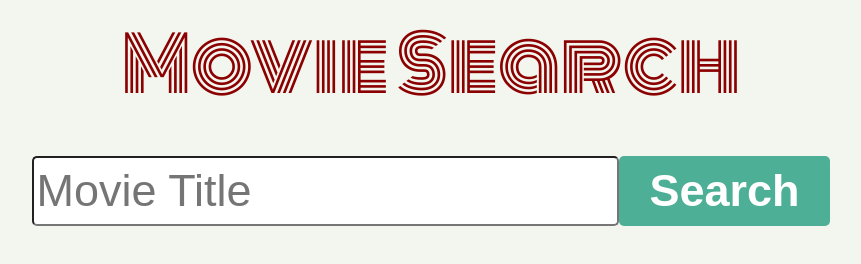
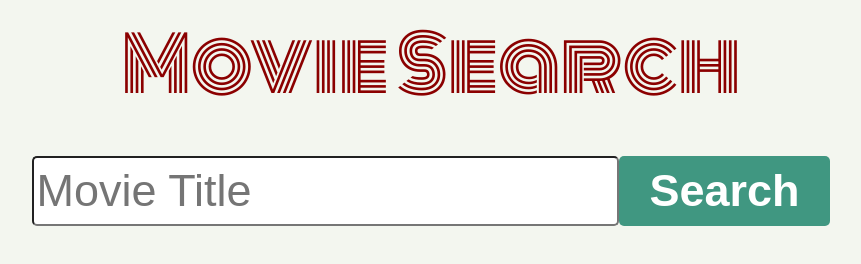
Before and after one commit to evb0110/moviesearch, a website: page index.html in a window 1280 px wide. In both pictures the pointer is over the input "Search". Shown: the whole page, without its empty margins (209-1070 px from the left). Drawn offline with nearby package versions, Linux system fonts and the light colour scheme.

Commit message:
and even more style changes

```diff
--- a/styles.css
+++ b/styles.css
@@ -22,7 +22,7 @@ html {
 }
 
 .submit {
-  background-color: #4caf96; /* Green */
+  background-color: #4caf96;
   border: none;
   border-radius: 5px;
   font-size: 1.5rem;
@@ -32,6 +32,11 @@ html {
   text-align: center;
   text-decoration: none;
   display: inline-block;
+}
+
+.submit:hover {
+  cursor: pointer;
+  background-color: #409781;
 }
 
 .page-title {
```
